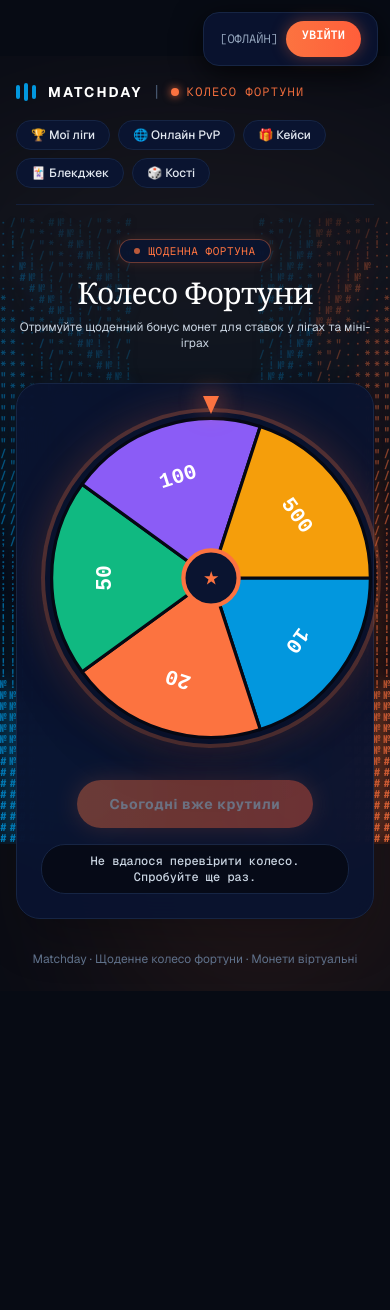
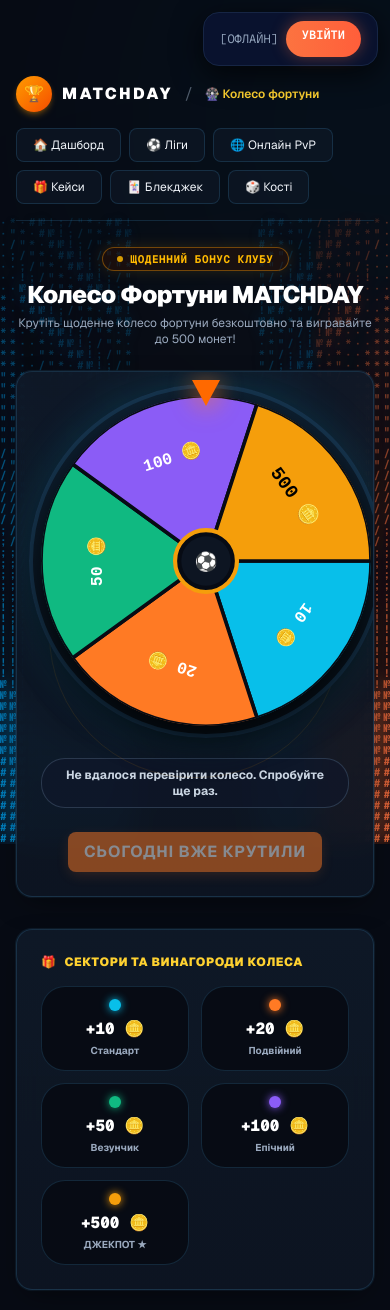
Before and after one commit to AlduinFikriCerkes2248/LLM-PROGEKT, a Next.js app: page /wheel in a window 390 px wide. Before the commit the page ends 991 px from the top, so only its background shows below. Built offline with nearby package versions, Linux system fonts and the light colour scheme; no server answers.

Commit message:
fix(wheel): redesign Wheel of Fortune UI, fix background glitches and sector text alignment

```diff
--- a/app/wheel/page.tsx
+++ b/app/wheel/page.tsx
@@ -1,6 +1,6 @@
 "use client";
+
 import { DemoNoticeBadge } from "../demo-banner";
-
 import Link from "next/link";
 import { formatErrorMessage } from "../../lib/error-utils";
 import { useEffect, useState, type TransitionEvent } from "react";
@@ -10,7 +10,15 @@ import {
 } from "../../lib/supabase/client";
 
 const prizes = [10, 20, 50, 100, 500] as const;
-const wheelColors = ["#0297DE", "#FC7340", "#10B981", "#8B5CF6", "#F59E0B"];
+const wheelSectors = [
+  { prize: 10, label: "10 🪙", color: "#08BFEA", bgGradient: "from-cyan-500/30 to-cyan-700/20", title: "Стандарт" },
+  { prize: 20, label: "20 🪙", color: "#FF7A24", bgGradient: "from-orange-500/30 to-orange-700/20", title: "Подвійний" },
+  { prize: 50, label: "50 🪙", color: "#10B981", bgGradient: "from-emerald-500/30 to-emerald-700/20", title: "Везунчик" },
+  { prize: 100, label: "100 🪙", color: "#8B5CF6", bgGradient: "from-purple-500/30 to-purple-700/20", title: "Епічний" },
+  { prize: 500, label: "500 🪙", color: "#F59E0B", bgGradient: "from-amber-500/30 to-amber-700/20", title: "ДЖЕКПОТ ★" },
+] as const;
+
+const wheelColors = ["#08BFEA", "#FF7A24", "#10B981", "#8B5CF6", "#F59E0B"];
 const spinDuration = 5200;
 
 type Prize = (typeof prizes)[number];
@@ -50,7 +58,6 @@ function isNotAuthenticatedError(error: unknown) {
   );
 }
 
-
 export default function WheelPage() {
   const [canSpin, setCanSpin] = useState<boolean | null>(null);
   const [isChecking, setIsChecking] = useState(true);
@@ -59,11 +66,12 @@ export default function WheelPage() {
   const [pendingPrize, setPendingPrize] = useState<Prize | null>(null);
   const [winningPrize, setWinningPrize] = useState<Prize | null>(null);
   const [message, setMessage] = useState<string | null>(null);
+  const [balance, setBalance] = useState<number | null>(null);
 
   useEffect(() => {
     let active = true;
 
-    async function checkSpinAvailability() {
+    async function checkSpinAvailabilityAndBalance() {
       const client = getSupabaseClient();
       if (!client) {
         setMessage("Спочатку налаштуйте підключення до Supabase.");
@@ -72,6 +80,19 @@ export default function WheelPage() {
       }
 
       try {
+        const { data: authData } = await client.auth.getUser();
+        if (authData?.user) {
+          const { data: profile } = await client
+            .from("profiles")
+            .select("coins")
+            .eq("id", authData.user.id)
+            .maybeSingle();
+
+          if (active && profile && typeof profile.coins === "number") {
+            setBalance(profile.coins);
+          }
+        }
+
         const { data, error } = await client.rpc("can_spin_today");
         if (error) throw error;
         if (typeof data !== "boolean") {
@@ -95,7 +116,7 @@ export default function WheelPage() {
       }
     }
 
-    void checkSpinAvailability();
+    void checkSpinAvailabilityAndBalance();
     return () => {
       active = false;
     };
@@ -125,7 +146,7 @@ export default function WheelPage() {
       const sectorAngle = 360 / prizes.length;
       const targetSectorMiddle = prizeIndex * sectorAngle + sectorAngle / 2;
       const offset = (270 - targetSectorMiddle + 360) % 360;
-      const fullRotations = 360 * 5;
+      const fullRotations = 360 * 6;
       const currentFullBase = Math.floor(rotation / 360) * 360;
       const nextRotation = currentFullBase + fullRotations + offset;
 
@@ -153,7 +174,10 @@ export default function WheelPage() {
     setIsSpinning(false);
     if (pendingPrize !== null) {
       setWinningPrize(pendingPrize);
-      setMessage(`🎉 Ви виграли ${pendingPrize} монет!`);
+      setMessage(`🎉 Ви виграли +${pendingPrize} монет!`);
+      if (balance !== null) {
+        setBalance((prev) => (prev !== null ? prev + pendingPrize : pendingPrize));
+      }
       setPendingPrize(null);
       window.dispatchEvent(new Event(PROFILE_UPDATED_EVENT));
     }
@@ -162,102 +186,102 @@ export default function WheelPage() {
   const sectorAngle = 360 / prizes.length;
 
   return (
-    <main className="min-h-screen flex-1 bg-transparent px-4 py-6 font-sans text-slate-100 sm:px-8 sm:py-10 relative overflow-hidden select-none">
-      {/* М'яке фонове дифузне світіння */}
-      <div className="absolute inset-0 pointer-events-none overflow-hidden">
-        <div className="absolute top-[12%] left-1/2 -translate-x-1/2 w-[650px] h-[350px] bg-gradient-to-b from-[#FC7340]/20 via-[#0297DE]/10 to-transparent blur-[130px] rounded-full" />
-        <div className="absolute bottom-[-50px] right-[-50px] w-[350px] h-[350px] bg-[#FC7340]/15 blur-[120px] rounded-full" />
+    <div className="relative min-h-screen text-[var(--text-main)] font-sans antialiased overflow-x-hidden selection:bg-amber-500/30 selection:text-amber-200">
+      {/* М'яке фонове стадіонне світіння без артефактів */}
+      <div className="pointer-events-none fixed inset-0 z-0 overflow-hidden opacity-30">
+        <div className="absolute -top-32 left-1/3 h-[500px] w-[500px] rounded-full bg-cyan-600/20 blur-[140px]" />
+        <div className="absolute top-1/2 -right-40 h-[500px] w-[500px] rounded-full bg-orange-600/20 blur-[150px]" />
       </div>
 
-      <div className="relative z-10 mx-auto max-w-4xl">
-        {/* Navigation Bar / Quick Links */}
-        <div className="mb-8 flex flex-wrap items-center justify-between gap-4 border-b border-[#162544]/80 pb-4">
+      <div className="relative z-10 mx-auto max-w-5xl px-4 py-5 sm:px-6 lg:px-8">
+        <DemoNoticeBadge />
+
+        {/* НАВІГАЦІЯ MATCHDAY */}
+        <header className="mb-6 flex flex-wrap items-center justify-between gap-4 border-b border-[var(--border)] pb-4">
           <div className="flex items-center gap-3">
-            <Link href="/" className="flex items-center gap-2 group cursor-pointer">
-              <div className="flex items-center gap-1">
-                <span className="w-1 h-3.5 bg-[#0297DE] rounded-full group-hover:h-4 transition-all" />
-                <span className="w-1 h-4.5 bg-[#0297DE] rounded-full group-hover:h-5 transition-all" />
-                <span className="w-1 h-3.5 bg-[#0297DE] rounded-full group-hover:h-4 transition-all" />
+            <Link href="/" className="group flex items-center gap-2.5 transition">
+              <div className="flex h-9 w-9 items-center justify-center rounded-xl bg-gradient-to-br from-amber-500 to-orange-600 font-black text-black shadow-md shadow-amber-500/30">
+                🏆
               </div>
-              <span className="font-bold text-sm sm:text-base tracking-[0.16em] text-white uppercase ml-1">
+              <span className="font-black text-base tracking-[0.16em] uppercase text-white group-hover:text-amber-400 transition">
                 MATCHDAY
               </span>
             </Link>
-            <span className="text-slate-600">|</span>
-            <div className="flex items-center gap-2">
-              <span className="h-2 w-2 rounded-full bg-[#FC7340] shadow-[0_0_8px_#FC7340]" />
-              <span className="text-xs font-mono uppercase tracking-widest text-[#FC7340]">КОЛЕСО ФОРТУНИ</span>
+            <span className="text-[var(--text-secondary)]/50">/</span>
+            <span className="text-xs font-semibold text-amber-300">
+              🎡 Колесо фортуни
+            </span>
           </div>
-          </div>
+
           <div className="flex flex-wrap items-center gap-2">
-            <Link
-              href="/leagues"
-              className="rounded-xl border border-[#162544] bg-[#0A1430] hover:border-[#0297DE]/60 px-3.5 py-1.5 text-xs font-medium text-slate-200 hover:text-white transition"
-            >
-              🏆 Мої ліги
+            <Link href="/dashboard" className="btn-ghost text-xs py-1.5 px-3 rounded-lg">
+              🏠 Дашборд
             </Link>
-            <Link
-              href="/online"
-              className="rounded-xl border border-[#162544] bg-[#0A1430] hover:border-[#0297DE]/60 px-3.5 py-1.5 text-xs font-medium text-slate-200 hover:text-white transition"
-            >
+            <Link href="/leagues" className="btn-ghost text-xs py-1.5 px-3 rounded-lg">
+              ⚽ Ліги
+            </Link>
+            <Link href="/online" className="btn-ghost text-xs py-1.5 px-3 rounded-lg">
               🌐 Онлайн PvP
             </Link>
-            <Link
-              href="/cases"
-              className="rounded-xl border border-[#162544] bg-[#0A1430] hover:border-[#0297DE]/60 px-3.5 py-1.5 text-xs font-medium text-slate-200 hover:text-white transition"
-            >
+            <Link href="/cases" className="btn-ghost text-xs py-1.5 px-3 rounded-lg">
               🎁 Кейси
             </Link>
-            <Link
-              href="/blackjack"
-              className="rounded-xl border border-[#162544] bg-[#0A1430] hover:border-[#0297DE]/60 px-3.5 py-1.5 text-xs font-medium text-slate-200 hover:text-white transition"
-            >
+            <Link href="/blackjack" className="btn-ghost text-xs py-1.5 px-3 rounded-lg">
               🃏 Блекджек
             </Link>
-            <Link
-              href="/dice"
-              className="rounded-xl border border-[#162544] bg-[#0A1430] hover:border-[#0297DE]/60 px-3.5 py-1.5 text-xs font-medium text-slate-200 hover:text-white transition"
-            >
+            <Link href="/dice" className="btn-ghost text-xs py-1.5 px-3 rounded-lg">
               🎲 Кості
             </Link>
+
+            {balance !== null && (
+              <div className="ml-2 flex items-center gap-1.5 rounded-lg border border-amber-500/40 bg-amber-950/40 px-3 py-1.5 text-xs font-black text-amber-300 shadow-[0_0_12px_rgba(245,158,11,0.2)]">
+                <span>🪙</span>
+                <span>{balance.toLocaleString()} монет</span>
               </div>
+            )}
+          </div>
+        </header>
+
+        {/* ЗАГОЛОВОК */}
+        <section className="mb-6 text-center">
+          <div className="mb-2 inline-flex items-center gap-2 rounded-full border border-amber-500/40 bg-amber-950/30 px-3.5 py-1 text-xs text-amber-400 shadow-[0_0_15px_rgba(245,158,11,0.15)]">
+            <span className="h-1.5 w-1.5 rounded-full bg-amber-400 animate-pulse" />
+            <span className="font-mono text-[11px] font-bold uppercase tracking-wider">
+              Щоденний бонус клубу
+            </span>
+          </div>
+          <h1 className="text-2xl sm:text-3xl font-black text-white tracking-tight">
+            Колесо Фортуни MATCHDAY
+          </h1>
+          <p className="mt-1 text-xs text-[var(--text-secondary)]">
+            Крутіть щоденне колесо фортуни безкоштовно та вигравайте до 500 монет!
+          </p>
+        </section>
+
+        {/* ГОЛОВНА АРЕНА КОЛЕСА */}
+        <section className="matchday-card mb-8 p-6 sm:p-10 text-center relative overflow-hidden">
+          {/* Декоративне коло арени */}
+          <div className="pointer-events-none absolute inset-x-8 top-1/2 -translate-y-1/2 h-72 rounded-full border border-amber-500/10 [border-dasharray:8_8]" />
+
+          {/* КОЛЕСО ФОРТУНИ */}
+          <div className="relative mx-auto mb-8 flex h-[330px] w-[330px] sm:h-[360px] sm:w-[360px] items-center justify-center">
+            {/* ВЕРХНІЙ НЕОНОВИЙ ВКАЗІВНИК */}
+            <div className="absolute -top-4 left-1/2 z-30 -translate-x-1/2 drop-shadow-[0_4px_12px_rgba(255,122,36,0.9)]">
+              <div className="h-0 w-0 border-x-[14px] border-x-transparent border-t-[26px] border-t-orange-500" />
             </div>
 
-        <DemoNoticeBadge />
+            {/* ЗОВНІШНІЙ НЕОНОВИЙ ОБОДОК З ВОГНИКАМИ */}
+            <div className="absolute -inset-3 rounded-full border-4 border-[#16354f] bg-gradient-to-b from-[#0e2133] to-[#08121c] shadow-[0_0_40px_rgba(8,191,234,0.18)] pointer-events-none" />
 
-        {/* Header */}
-        <header className="mb-8 text-center">
-          <div className="mb-3 inline-flex items-center gap-2 rounded-full border border-[#FC7340]/40 bg-[#0A1430]/90 px-3.5 py-1 text-xs text-[#FC7340] shadow-[0_0_12px_rgba(252,115,64,0.15)]">
-            <span className="h-1.5 w-1.5 rounded-full bg-[#FC7340] animate-pulse" />
-            <span className="font-mono tracking-wider uppercase text-[11px]">Щоденна фортуна</span>
-          </div>
-          <h1 className="text-3xl sm:text-4xl font-serif text-white tracking-tight">
-            Колесо Фортуни
-          </h1>
-          <p className="mt-2 text-xs sm:text-sm text-slate-300">
-            Отримуйте щоденний бонус монет для ставок у лігах та міні-іграх
-          </p>
-        </header>
-
-        {/* Wheel Section */}
-        <section className="rounded-3xl border border-[#162544] bg-[#0A1430]/95 p-6 text-center shadow-2xl backdrop-blur-xl sm:p-10 relative">
-          <div className="relative mx-auto mb-8 flex h-[340px] w-[340px] items-center justify-center">
-            {/* Top Indicator Arrow */}
-            <div className="absolute -top-3 left-1/2 z-20 -translate-x-1/2 drop-shadow-[0_0_12px_#FC7340]">
-              <div className="h-0 w-0 border-x-8 border-x-transparent border-t-[18px] border-t-[#FC7340]" />
-            </div>
-
-            {/* Glowing Ring */}
-            <div className="absolute inset-0 rounded-full border-4 border-[#FC7340]/30 shadow-[0_0_40px_rgba(252,115,64,0.2)] pointer-events-none" />
-
-            {/* SVG Wheel */}
+            {/* САМЕ КРУГЛЕ SVG КОЛЕСО */}
+            <div className="relative h-full w-full rounded-full overflow-hidden shadow-[0_15px_35px_rgba(0,0,0,0.8),inset_0_0_30px_rgba(0,0,0,0.6)]">
               <svg
                 viewBox="0 0 320 320"
-              className="h-full w-full drop-shadow-2xl"
+                className="h-full w-full"
                 style={{
                   transform: `rotate(${rotation}deg)`,
                   transition: isSpinning
-                  ? `transform ${spinDuration}ms cubic-bezier(0.17, 0.67, 0.12, 0.99)`
+                    ? `transform ${spinDuration}ms cubic-bezier(0.15, 0.9, 0.2, 1)`
                     : "none",
                 }}
                 onTransitionEnd={handleTransitionEnd}
@@ -265,88 +289,126 @@ export default function WheelPage() {
                 {prizes.map((prize, index) => {
                   const startAngle = index * sectorAngle;
                   const endAngle = startAngle + sectorAngle;
-                const p1 = getSectorPoint(startAngle, 150);
-                const p2 = getSectorPoint(endAngle, 150);
+                  const p1 = getSectorPoint(startAngle, 160);
+                  const p2 = getSectorPoint(endAngle, 160);
                   const midAngle = startAngle + sectorAngle / 2;
-                const textPos = getSectorPoint(midAngle, 100);
+                  const textPos = getSectorPoint(midAngle, 105);
+
+                  const isJackpot = prize === 500;
 
                   return (
                     <g key={prize}>
                       <path
-                      d={`M 160 160 L ${p1.x} ${p1.y} A 150 150 0 0 1 ${p2.x} ${p2.y} Z`}
+                        d={`M 160 160 L ${p1.x} ${p1.y} A 160 160 0 0 1 ${p2.x} ${p2.y} Z`}
                         fill={wheelColors[index % wheelColors.length]}
-                      stroke="#050813"
-                      strokeWidth="3"
+                        stroke="#070b14"
+                        strokeWidth="3.5"
                       />
+                      {/* Текст призу */}
                       <text
                         x={textPos.x}
                         y={textPos.y}
-                      fill="#ffffff"
-                      fontSize="20"
-                      fontWeight="bold"
+                        fill={isJackpot ? "#000000" : "#ffffff"}
+                        fontSize={isJackpot ? "18" : "16"}
+                        fontWeight="900"
                         fontFamily="monospace"
                         textAnchor="middle"
                         dominantBaseline="central"
                         transform={`rotate(${midAngle + 90}, ${textPos.x}, ${textPos.y})`}
                       >
-                      {prize}
+                        {prize} 🪙
                       </text>
                     </g>
                   );
                 })}
-              {/* Center Pin */}
-              <circle cx="160" cy="160" r="26" fill="#0A1430" stroke="#FC7340" strokeWidth="4" />
+
+                {/* ЦЕНТРАЛЬНА ВТУЛКА (HUB) */}
+                <circle
+                  cx="160"
+                  cy="160"
+                  r="30"
+                  fill="#070b14"
+                  stroke="#f59e0b"
+                  strokeWidth="4"
+                  className="shadow-inner"
+                />
+                <circle cx="160" cy="160" r="24" fill="#0d1522" />
                 <text
                   x="160"
                   y="160"
-                fill="#FC7340"
-                fontSize="15"
-                fontWeight="bold"
+                  fontSize="18"
                   textAnchor="middle"
                   dominantBaseline="central"
                 >
-                ★
+                  ⚽
                 </text>
               </svg>
             </div>
+          </div>
 
-          {/* Action button */}
-          <div className="flex flex-col items-center gap-4">
+          {/* ПОВІДОМЛЕННЯ ТА РЕЗУЛЬТАТ */}
+          {winningPrize !== null && (
+            <div className="mb-6 animate-fade-in inline-block rounded-2xl border-2 border-amber-400 bg-amber-950/80 px-8 py-3.5 shadow-[0_0_30px_rgba(245,158,11,0.5)]">
+              <span className="text-xl sm:text-2xl font-black uppercase text-amber-300 block">
+                🎉 ВИТЯГНУТО {winningPrize} МОНЕТ!
+              </span>
+              <span className="text-xs font-bold text-amber-200">
+                Бонус успішно нараховано на ваш баланс.
+              </span>
+            </div>
+          )}
+
+          {message && winningPrize === null && (
+            <div className="mb-6 inline-block rounded-xl border border-slate-700/80 bg-slate-900/60 px-5 py-2 text-xs font-bold text-slate-300">
+              {message}
+            </div>
+          )}
+
+          {/* КНОПКА ЗАПУСКУ */}
+          <div>
             <button
               type="button"
               onClick={handleSpin}
               disabled={isChecking || isSpinning || canSpin !== true}
-              className="btn-interactive min-h-[48px] min-w-56 rounded-full bg-gradient-to-r from-[#FC7340] to-[#FF5E3A] hover:from-[#ff8153] hover:to-[#ff6f4c] px-8 text-sm font-bold tracking-wider text-white shadow-[0_0_25px_rgba(252,115,64,0.45)] transition-all hover:scale-105 active:scale-95 disabled:cursor-not-allowed disabled:opacity-40"
+              className="btn-orange text-base font-black uppercase tracking-wider py-4 px-12 rounded-full shadow-[0_8px_30px_rgba(255,122,36,0.5)] transition-all hover:scale-105 active:scale-95 disabled:opacity-50 disabled:cursor-not-allowed"
             >
               {isChecking
-                ? "Перевірка..."
+                ? "Перевірка доступу..."
                 : isSpinning
-                  ? "Обертання..."
+                  ? "⚡ Колесо обертається..."
                   : canSpin
-                    ? "⚡ КРУТИТИ КОЛЕСО"
+                    ? "⚡ КРУТИТИ КОЛЕСО (СПІН)"
                     : "Сьогодні вже крутили"}
             </button>
-
-            {message && (
-              <p
-                role="alert"
-                className={`rounded-xl border px-4 py-2 text-xs font-mono font-medium ${
-                  winningPrize !== null
-                    ? "border-emerald-600/60 bg-emerald-950/40 text-emerald-300 shadow-[0_0_15px_rgba(16,185,129,0.25)]"
-                    : "border-[#162544] bg-[#060A17] text-slate-300"
-                }`}
-              >
-                {message}
-              </p>
-            )}
           </div>
         </section>
 
-        {/* Footer */}
-        <p className="mt-8 text-center text-xs text-slate-500">
-          Matchday · Щоденне колесо фортуни · Монети віртуальні
-        </p>
+        {/* СІТКА СЕКТОРІВ ТА ПРИЗІВ */}
+        <section className="matchday-card p-6">
+          <h3 className="text-xs font-black uppercase text-amber-300 tracking-wider mb-4 flex items-center gap-2">
+            <span>🎁</span> Сектори та винагороди колеса
+          </h3>
+          <div className="grid grid-cols-2 sm:grid-cols-5 gap-3">
+            {wheelSectors.map((sec) => (
+              <div
+                key={sec.prize}
+                className="flex flex-col items-center justify-center rounded-xl border border-[var(--border)] bg-[#070b14] p-3 text-center transition hover:border-slate-600"
+              >
+                <div
+                  className="mb-1.5 h-3 w-3 rounded-full"
+                  style={{ backgroundColor: sec.color, boxShadow: `0 0 8px ${sec.color}` }}
+                />
+                <span className="font-mono text-base font-black text-white">
+                  +{sec.prize} 🪙
+                </span>
+                <span className="text-[10px] text-[var(--text-secondary)] font-bold mt-0.5">
+                  {sec.title}
+                </span>
               </div>
-    </main>
+            ))}
+          </div>
+        </section>
+      </div>
+    </div>
   );
 }
```
Lines whose indentation alone changed are shown as unchanged.
